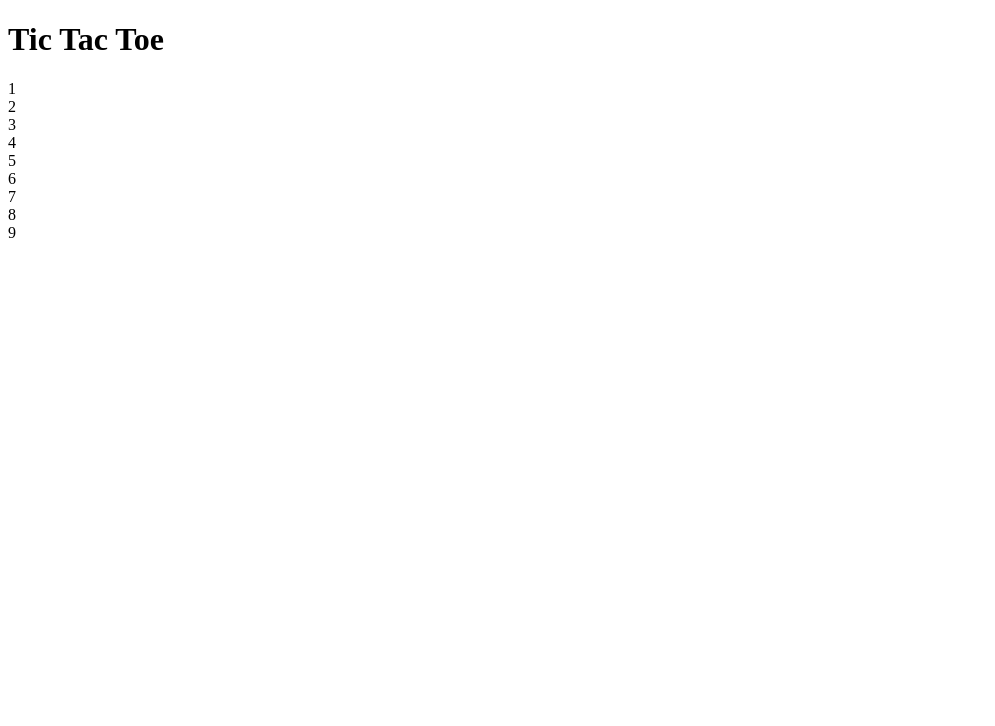
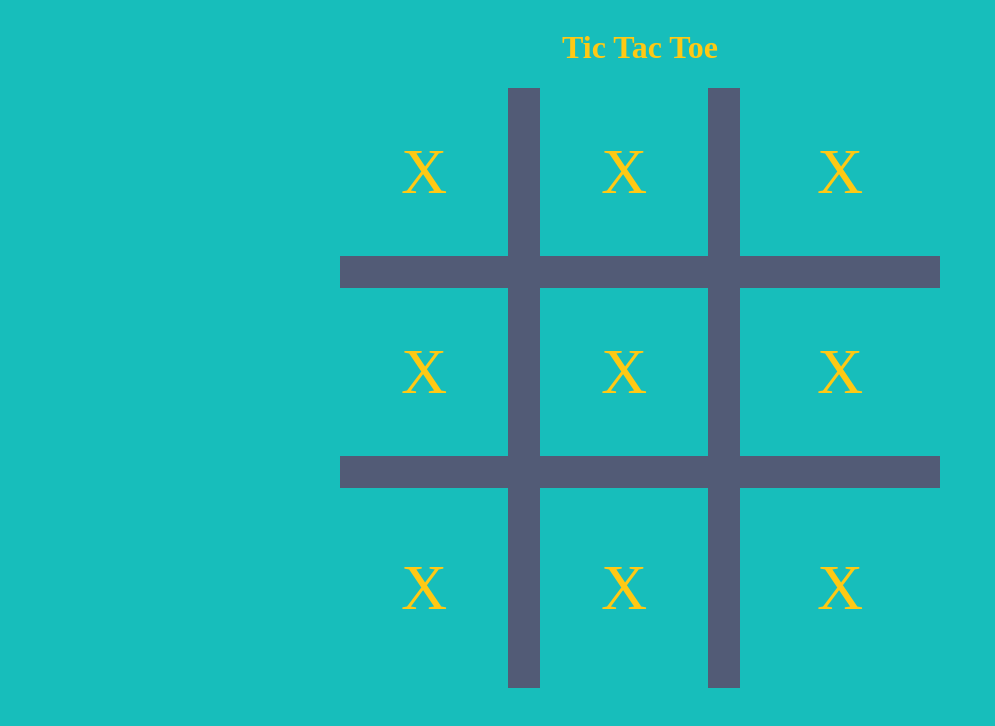
Before and after one commit to mjherr/Milestone-1, a plain HTML site: page index.html in a window 1280 px wide. Shown: the whole page, without its empty margins (0-995 px from the left). Drawn offline with Linux system fonts and the light colour scheme.

Commit message:
created grid

```diff
--- a/index.html
+++ b/index.html
@@ -11,15 +11,15 @@
  <h1>Tic Tac Toe</h1>
 
  <div class="grid-container">
-    <div class="grid-item">1</div>
-    <div class="grid-item">2</div>
-    <div class="grid-item">3</div>
-    <div class="grid-item">4</div>
-    <div class="grid-item">5</div>
-    <div class="grid-item">6</div>
-    <div class="grid-item">7</div>
-    <div class="grid-item">8</div>
-    <div class="grid-item">9</div>
+    <div class="grid-item right-border bottom-border">X</div>
+    <div class="grid-item right-border bottom-border">X</div>
+    <div class="grid-item bottom-border">X</div>
+    <div class="grid-item right-border bottom-border">X</div>
+    <div class="grid-item right-border bottom-border">X</div>
+    <div class="grid-item bottom-border">X</div>
+    <div class="grid-item right-border">X</div>
+    <div class="grid-item right-border">X</div>
+    <div class="grid-item">X</div>
  </div>
 
 
--- a/styles.css
+++ b/styles.css
@@ -1,3 +1,32 @@
-#grid-container {
+body {
+    display: flex;
+    flex-direction: column;
+    align-items: center;
+    background-color: #17BEBB;
+}
 
+h1 {
+    color: #FFC914;
 }
+
+.grid-container {
+    display: grid;
+    grid-template-columns: 200px 200px 200px;
+    grid-template-rows: 200px 200px 200px;
+}
+
+.grid-item {
+    color: #FFC914;
+    font-size: 4em;
+    display: flex;
+    justify-content: center;
+    align-items: center;
+}
+
+.right-border{
+    border-right: 0.5em solid #525B76;
+}
+
+.bottom-border{
+    border-bottom: 0.5em solid #525B76;
+}
```
